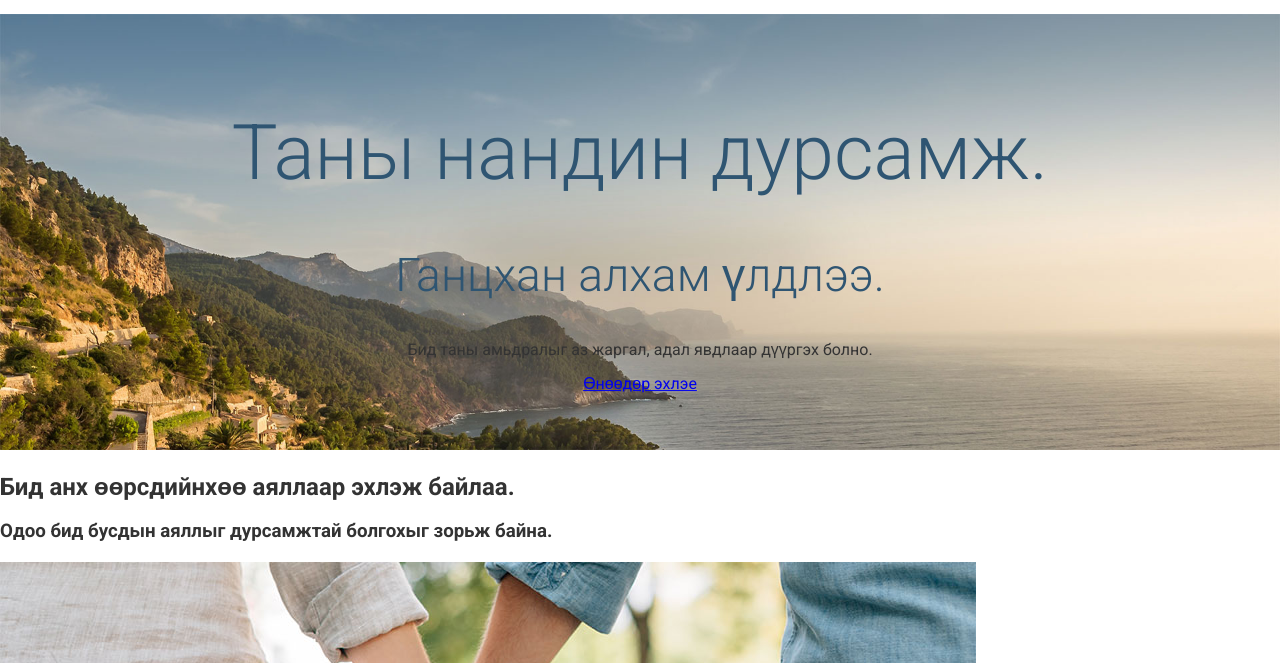
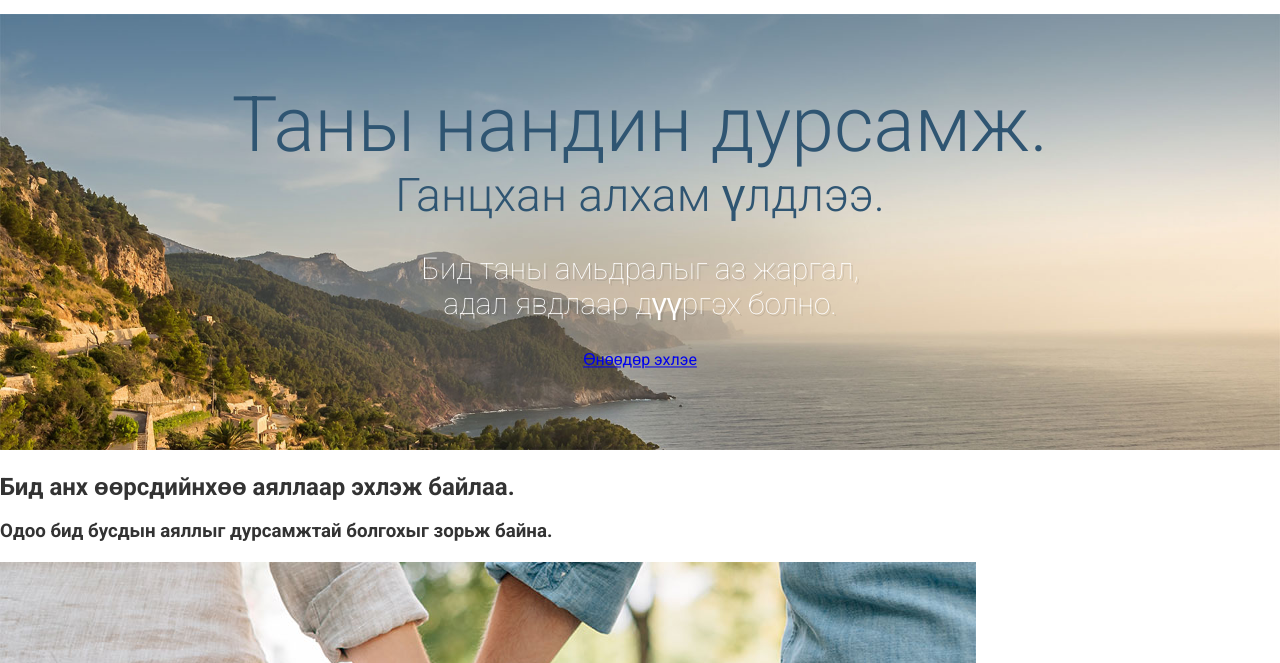
Before and after one commit to Muujiii/platinum-travel-site, a website built with webpack: page app/index.html in a window 1280 px wide. Shown: the part 137-800 px from the top of the page. Built offline with nearby package versions, Linux system fonts and the light colour scheme.

Commit message:
large-hero blockiig hiij duusgah

```diff
--- a/app/assets/styles/modules/_large-hero.css
+++ b/app/assets/styles/modules/_large-hero.css
@@ -14,11 +14,23 @@
     font-weight: 300;
     color: #2f5572;
     font-size: 4.8rem;
+    margin: 0;
   }
 
   &__subtitle {
     font-weight: 300;
     color: #2f5572;
     font-size: 2.9rem;
+    margin: 0;
+  }
+
+  &__description {
+    color: #fff;
+    font-size: 1.875rem;
+    font-weight: 100;
+    text-shadow: 2px 2px 0 rgba(0, 0, 0, 0.1);
+    max-width: 30rem;
+    margin-left: auto;
+    margin-right: auto;
   }
 }
--- a/app/index.html
+++ b/app/index.html
@@ -35,7 +35,9 @@
       <div class="large-hero__text-content">
         <h1 class="large-hero__title">Таны нандин дурсамж.</h1>
         <h2 class="large-hero__subtitle">Ганцхан алхам үлдлээ.</h2>
-        <p>Бид таны амьдралыг аз жаргал, адал явдлаар дүүргэх болно.</p>
+        <p class="large-hero__description">
+          Бид таны амьдралыг аз жаргал, адал явдлаар дүүргэх болно.
+        </p>
         <p><a href="#">Өнөөдөр эхлэе</a></p>
       </div>
     </div>
```
Also changed, not shown: app/bundled.js (+1 -1 lines).
